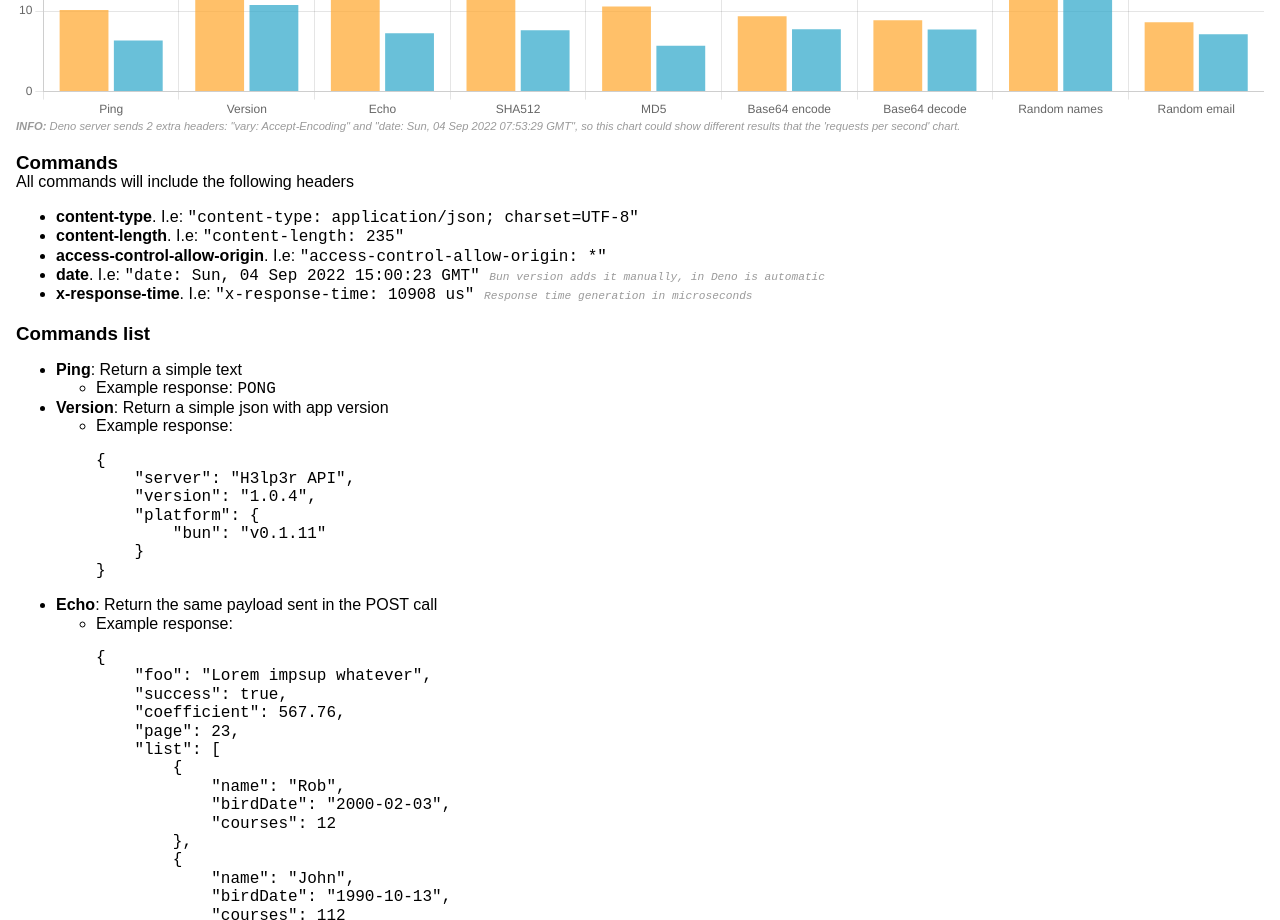
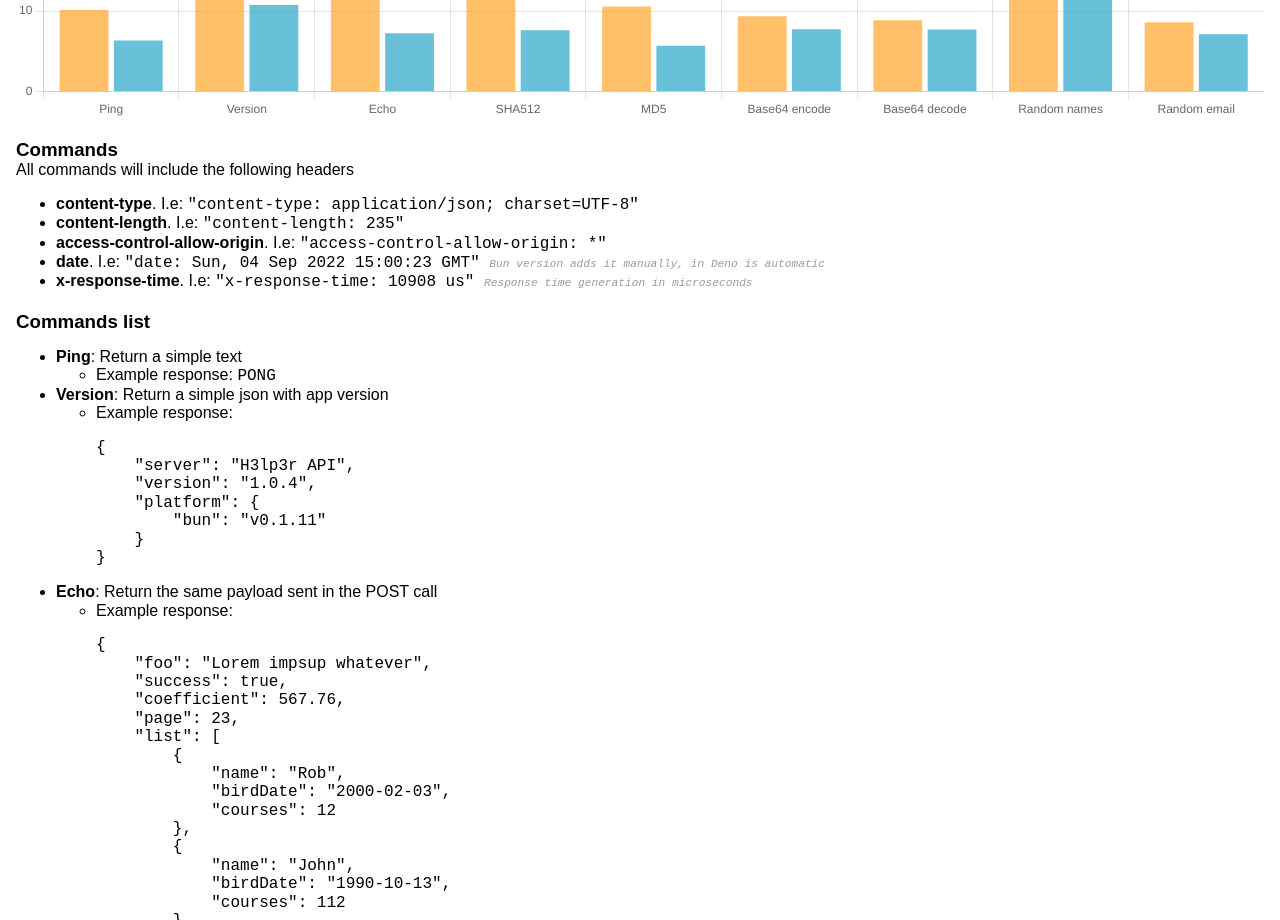
Before and after one commit to rsc1975/bench-deno-vs-bun, a website: page public/index.html in a window 1280 px wide. Shown: the part 2220-3140 px from the top of the page. Drawn offline with nearby package versions, Linux system fonts and the light colour scheme.

Commit message:
Removed comment

```diff
--- a/public/index.html
+++ b/public/index.html
@@ -58,7 +58,6 @@
             <div>
                 <canvas id="throughput"></canvas>
             </div>
-            <span class="hint"><strong>INFO:</strong> Deno server sends 2 extra headers: "vary: Accept-Encoding" and "date: Sun, 04 Sep 2022 07:53:29 GMT", so this chart could show different results that the 'requests per second' chart.</span>
         </section>
 
         <section>
```
